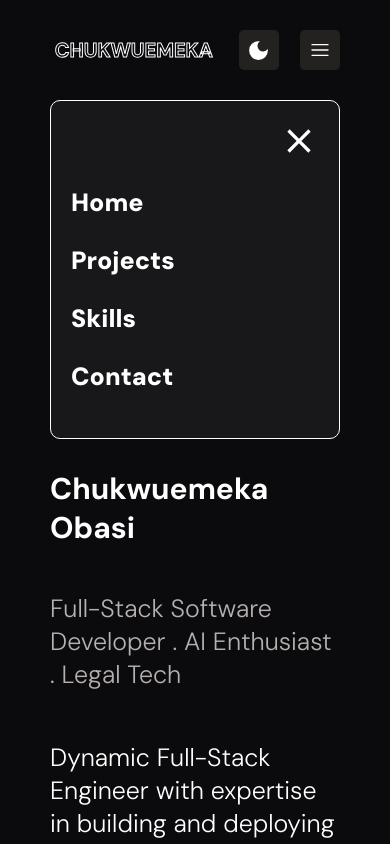
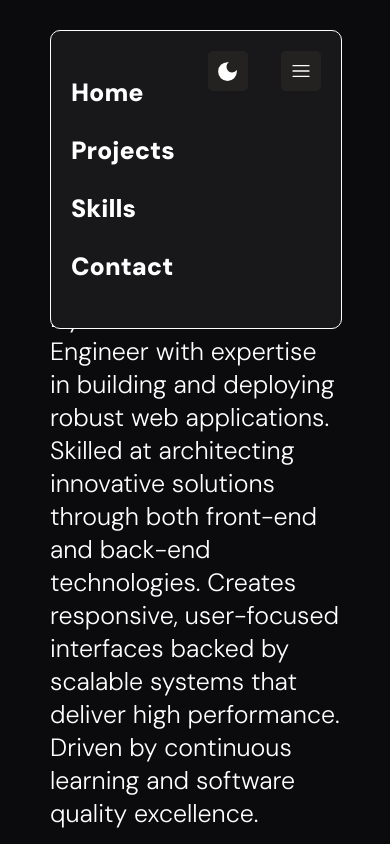
Before and after one commit to Chumexxx/Portfolio, a React (Vite) app: page / in a window 390 px wide. Both pictures are taken after a click on the element 319 px from the left and 50 px from the top of the page. Shown: the top 844 px of the page. Built offline with nearby package versions, Linux system fonts and the light colour scheme.

Commit message:
my first commit

```diff
--- a/src/Static/Header.jsx
+++ b/src/Static/Header.jsx
@@ -29,6 +29,7 @@ const Header = () => {
 
   return (
     <>
+        {!toggle && (
         <Container>
             <Wrapper>
 
@@ -77,6 +78,9 @@ const Header = () => {
             </Wrapper>
 
         </Container>
+
+        )}
+
     {toggle === false ? null : <SideBar  toggle={toggle} handleToggle={handleToggle} />}
     </>
   )
--- a/src/Static/SideBar.jsx
+++ b/src/Static/SideBar.jsx
@@ -1,6 +1,7 @@
 import React from 'react'
 import styled from 'styled-components'
-import { MdClose } from "react-icons/md"
+import { RxHamburgerMenu } from "react-icons/rx";
+import { MdDarkMode } from "react-icons/md";
 
 
 const SideBar = ({ toggle, handleToggle }) => {
@@ -10,16 +11,21 @@ const SideBar = ({ toggle, handleToggle }) => {
 
         <SideWrapper>
 
-          <div id='closeButton' onClick={handleToggle}>
-            <MdClose size={40}/>
-          </div>
-
-          <div className='linkDiv'>
+          <div>
             <a href="#home" onClick={handleToggle}><p>Home</p></a>
             <a href="#projects" onClick={handleToggle}><p>Projects</p></a>
             <a href="#skills" onClick={handleToggle}><p>Skills</p></a>
             <a href="#contact" onClick={handleToggle}><p>Contact</p></a>
           </div>
+
+          <ToggleButton>
+                <MdDarkMode size={25}/>
+                {/* {theme === 'dark' ? <MdDarkMode size={25} /> : <MdOutlineDarkMode size={25} />} */}
+          </ToggleButton>
+
+          <HamburgerDiv  onClick={handleToggle}>
+            <RxHamburgerMenu size={20}/>
+          </HamburgerDiv>
 
         </SideWrapper>
 
@@ -30,7 +36,8 @@ const SideBar = ({ toggle, handleToggle }) => {
 export default SideBar
 
 const Container = styled.div`
-  width: auto;
+  position: absolute;
+  z-index: 1000;
 
 `
 
@@ -39,11 +46,10 @@ const SideWrapper = styled.div`
   border-radius: 10px;
   border: 1px solid white;
   padding: 20px;
-
-    #closeButton{
+  min-width: 250px;
+  height: 100%;
   display: flex;
-      justify-content: end;
-    }
+  justify-content: space-between;
 
   a{
     text-decoration: none;
@@ -60,3 +66,47 @@ const SideWrapper = styled.div`
   }
 
 `
+
+const ToggleButton = styled.div`
+    /* width: 60px;
+    height: 50px;
+    border: none;
+    border-radius: 5px;
+    display: flex;
+    justify-content: center;
+    align-items: center;
+    background-color: #242121;
+    display: none; */
+
+    //background: var(--secondary);
+    background-color: #242121;
+    border: none;
+    border-radius: 5px;
+    width: 40px;
+    height: 40px;
+    cursor: pointer;
+    display: flex;
+    align-items: center;
+    justify-content: center;
+    color: var(--text);
+    transition: all 0.3s ease;
+
+    &:hover {
+        transform: scale(1.1);
+    }
+`
+
+const HamburgerDiv = styled.div`
+  width: 40px;
+  height: 40px;
+  border: none;
+  border-radius: 5px;
+  display: flex;
+  justify-content: center;
+  align-items: center;
+  background-color: #242121;
+
+  &:hover {
+    opacity: 0.7;
+  }
+`
```
Lines whose indentation alone changed are shown as unchanged.
